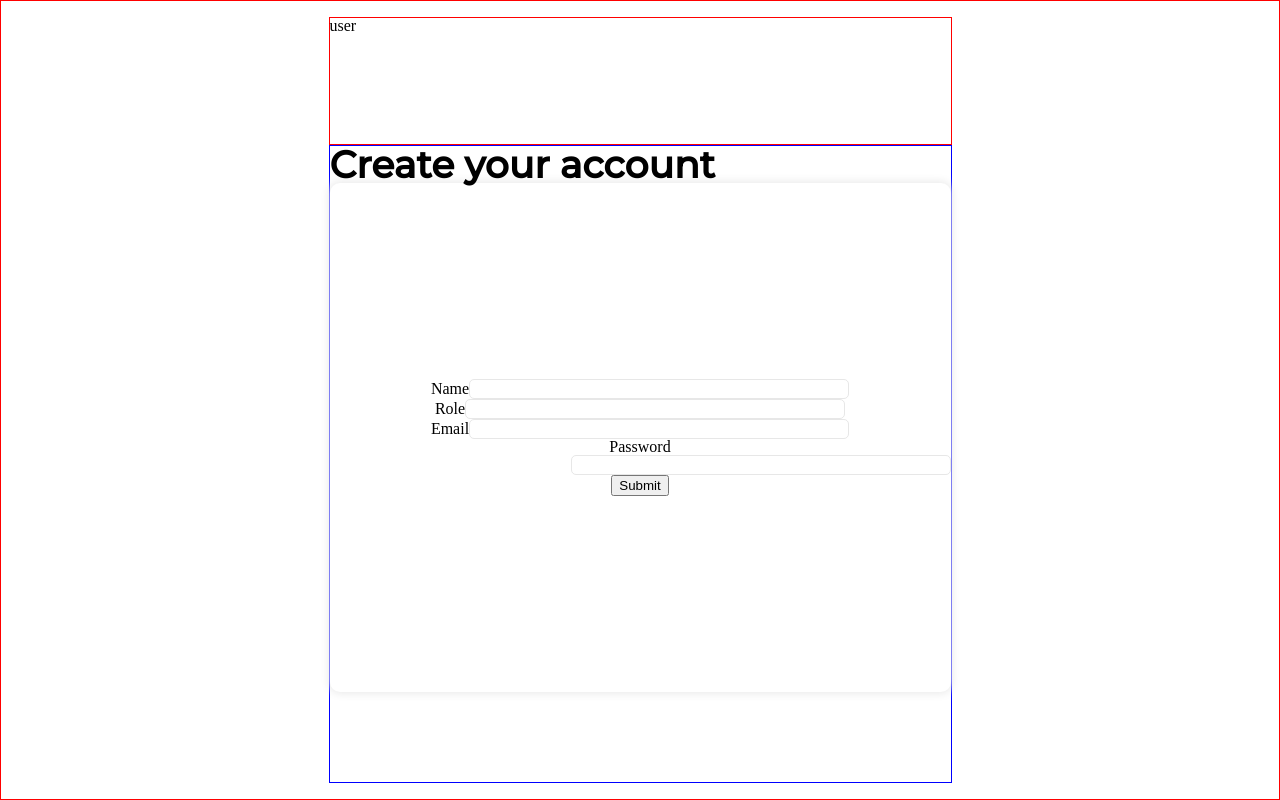
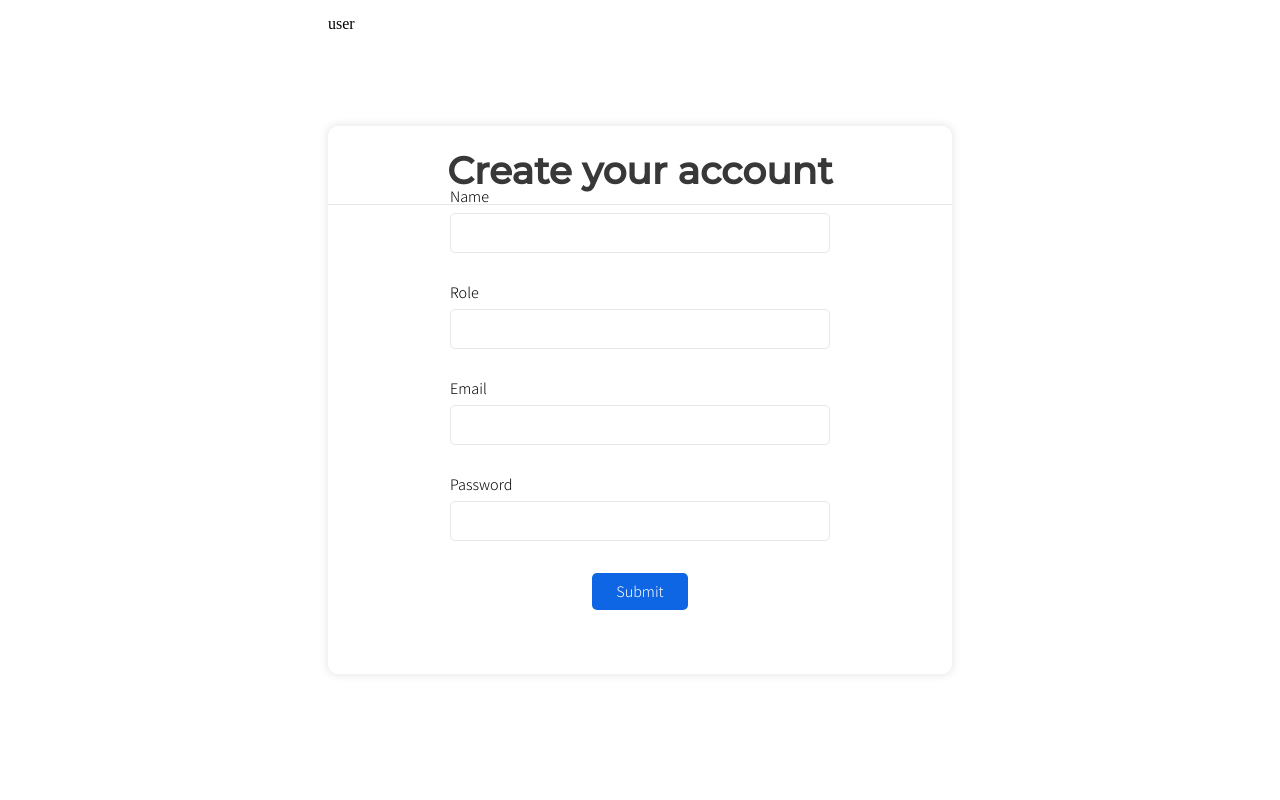
Before and after one commit to CxGarcia/tray, a React (Create React App) app: page / in a window 1280 px wide. Built offline with nearby package versions, Linux system fonts and the light colour scheme.

Commit message:
style: styled the form inputs and standarized the design accross steps

```diff
--- a/src/App.module.scss
+++ b/src/App.module.scss
@@ -3,22 +3,25 @@
 .container {
   @include minmax(100vh, 100vw);
   display: grid;
-  grid-template-rows: 1fr 5fr;
+  grid-template-rows: 1fr 5fr 1fr;
   grid-template-columns: 2fr 4fr 2fr;
   grid-template-areas: '. step .' '. form .';
 
   padding: 1rem;
-  border: 1px solid red;
 }
 
 .step {
   @include minmax;
   grid-area: step;
-  border: 1px solid red;
 }
 
 .form {
   @include minmax;
+  @include flex(column);
   grid-area: form;
-  border: 1px solid blue;
+
+  position: relative;
+
+  border-radius: 10px;
+  box-shadow: 0px 0px 10px 1px $highlights-light;
 }
--- a/src/components/PrivacyForm/PrivacyForm.js
+++ b/src/components/PrivacyForm/PrivacyForm.js
@@ -17,27 +17,41 @@ function PrivacyForm({ send, initialState }) {
   }
 
   return (
-    <form onSubmit={handleSubmit} onChange={handleChange}>
-      <label htmlFor="trayUpdates">
-        Receive updates about Tray.io product by email
-      </label>
+    <form
+      className={styles.form}
+      onSubmit={handleSubmit}
+      onChange={handleChange}
+    >
+      <h1 className={styles.formTitle}>Hear from us</h1>
+
+      <div>
         <input
           type="checkbox"
           id="trayUpdates"
           name="trayUpdates"
           defaultChecked={trayUpdates}
         />
-      <label htmlFor="otherUpdates">
-        Receive emails for other products created by the Tray.io team
+        <label htmlFor="trayUpdates">
+          Receive updates about Tray.io product by email
         </label>
+      </div>
+
+      <div>
         <input
           type="checkbox"
           id="otherUpdates"
           name="otherUpdates"
           defaultChecked={otherUpdates}
         />
+        <label htmlFor="otherUpdates">
+          Receive emails for other products created by the Tray.io team
+        </label>
+      </div>
+
+      <div className={styles.buttonContainer}>
         <button onClick={() => send('BACK')}>Go Back</button>
         <button type="submit">Submit</button>
+      </div>
     </form>
   );
 }
--- a/src/components/PrivacyForm/PrivacyForm.module.scss
+++ b/src/components/PrivacyForm/PrivacyForm.module.scss
@@ -0,0 +1,33 @@
+@import 'styles/main.scss';
+
+.form {
+  @include flex(column);
+  height: 100%;
+  width: 100%;
+
+  > * {
+    margin: 1rem 0;
+  }
+
+  div {
+    @include flex(row, center, flex-start);
+    width: 50%;
+    input {
+      margin: 0 0.5rem;
+    }
+  }
+
+  .buttonContainer {
+    @include flex(row);
+    width: 50%;
+
+    button {
+      @include form-button;
+      margin: 0 0.5rem;
+    }
+  }
+}
+
+.formTitle {
+  @include form-title;
+}
--- a/src/components/UserForm/UserForm.js
+++ b/src/components/UserForm/UserForm.js
@@ -48,28 +48,29 @@ function UserForm({ send, initialState }) {
 
   return (
     <>
-      <h1>Create your account</h1>
       <form
         className={styles.form}
         onSubmit={handleSubmit}
         onChange={handleChange}
         onInvalid={handleInvalid}
       >
-        <label htmlFor="name">
-          Name
+        <h1 className={styles.formTitle}>Create your account</h1>
+        <div>
+          <label htmlFor="name">Name</label>
           <input required id="name" type="text" name="name" value={name} />
-        </label>
+        </div>
 
-        <label htmlFor="role">
-          Role
+        <div>
+          <label htmlFor="role">Role</label>
           <input id="role" type="text" name="role" value={role} />
-        </label>
+        </div>
 
-        <label htmlFor="email">
-          Email
+        <div>
+          <label htmlFor="email">Email</label>
           <input required id="email" type="email" name="email" value={email} />
-        </label>
+        </div>
 
+        <div>
           <label htmlFor="password">Password</label>
           <input
             required
@@ -79,6 +80,8 @@ function UserForm({ send, initialState }) {
             value={password}
             pattern="(?=.*[0-9])(?=.*[a-z])(?=.*[A-Z]).{9,}"
           />
+        </div>
+
         <button type="submit">Submit</button>
       </form>
       {renderInvalid()}
--- a/src/components/UserForm/UserForm.module.scss
+++ b/src/components/UserForm/UserForm.module.scss
@@ -1,23 +1,24 @@
 @import 'styles/main.scss';
 
 .form {
-  display: flex;
-  flex-flow: column nowrap;
-  align-items: center;
-  justify-content: center;
+  @include flex(column);
 
-  height: 80%;
+  height: 100%;
 
-  background: $bg;
-  border-radius: 10px;
-  box-shadow: 0px 0px 10px 1px $highlights-light;
+  > * {
+    margin: 1rem 0;
+  }
 
-  & input {
-    align-self: flex-end;
+  div {
+    @include flex(column, flex-start);
+  }
 
+  input {
     width: 380px;
-    height: 20px;
+    height: 40px;
     padding: 8px 12px;
+
+    margin-top: 0.5rem;
 
     border-radius: 5px;
     border: 1px solid $highlights-light;
@@ -26,7 +27,15 @@
     transition: all 0.25s ease-in;
 
     &:focus {
-      box-shadow: 0px 0px 0px 1pt $hightlights;
+      box-shadow: 0px 0px 0px 2px $hightlights;
     }
   }
+
+  button {
+    @include form-button;
+  }
 }
+
+.formTitle {
+  @include form-title;
+}
--- a/src/index.scss
+++ b/src/index.scss
@@ -30,7 +30,10 @@ h3 {
   font-weight: 500;
 }
 
-p {
+p,
+button,
+label,
+input {
   font-family: 'Assistant', sans-serif;
   font-size: $base-size;
   font-weight: 300;
--- a/src/styles/_mixins.scss
+++ b/src/styles/_mixins.scss
@@ -4,3 +4,42 @@
   min-width: $width;
   max-width: $width;
 }
+
+@mixin flex($direction, $align: center, $justify: center, $wrap: nowrap) {
+  display: flex;
+  flex-flow: $direction $wrap;
+  align-items: $align;
+  justify-content: $justify;
+}
+
+@mixin shrink-hover {
+  transition: all 0.25s ease-in-out;
+  transform-origin: 'center center';
+
+  &:hover {
+    cursor: pointer;
+    transform: scale(0.95);
+  }
+}
+
+@mixin form-button {
+  @include shrink-hover;
+  padding: 0.5rem 1.5rem;
+
+  border: none;
+  border-radius: 5px;
+  color: $secondary-font-color;
+  background-color: $hightlights;
+}
+
+@mixin form-title {
+  position: absolute;
+  top: 10px;
+
+  width: 100%;
+  padding-bottom: 15px;
+
+  color: $font-color;
+  text-align: center;
+  border-bottom: 1px solid $highlights-light;
+}
--- a/src/styles/_vars.scss
+++ b/src/styles/_vars.scss
@@ -2,8 +2,8 @@ $primary: #090d35;
 $secondary: #b2ac9d;
 
 $main-font: 'Roboto', sans-serif;
-$font-color: $primary;
-$secondary-font-color: #e9e2cf;
+$font-color: #383838;
+$secondary-font-color: #fff;
 
 $hightlights: #0f66e4;
 $highlights-light: #e7e7e7;
```
Lines whose indentation alone changed are shown as unchanged.
